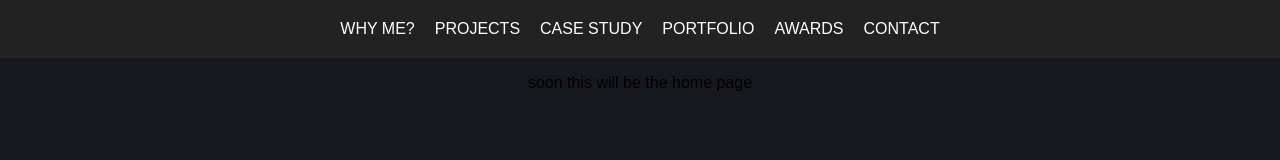
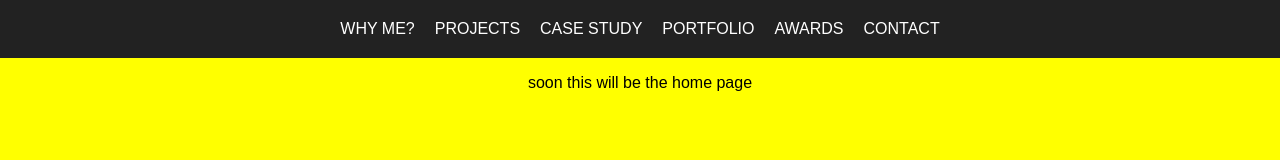
Before and after one commit to jayoharedee/assignment, a React app: page / in a window 1280 px wide. Built offline with nearby package versions, Linux system fonts and the light colour scheme.

Commit message:
colour changed

```diff
--- a/src/scss/style.scss
+++ b/src/scss/style.scss
@@ -1,3 +1,3 @@
 body {
-  background-color: #16181D;;
+  background-color: yellow;;
 }
```
